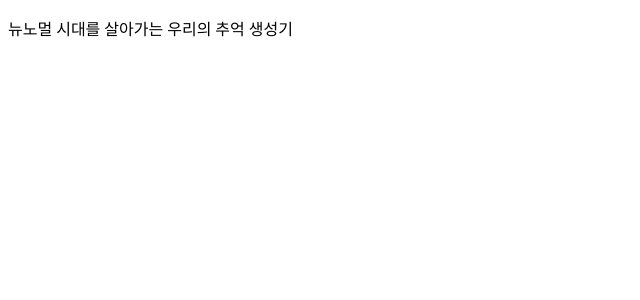
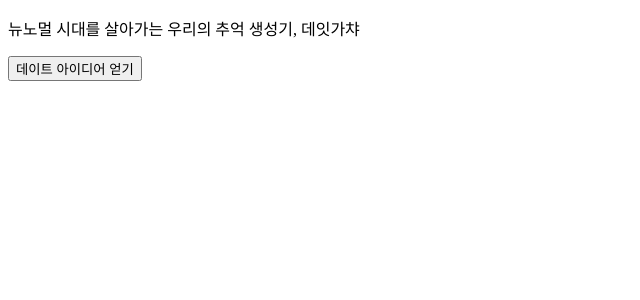
Before and after one commit to CodeSoom/dategacha, a React app: page / in a window 1280 px wide. Shown: the top 300 px of the page, without its empty margins (0-640 px from the left). Built offline with nearby package versions, Linux system fonts and the light colour scheme.

Commit message:
Show a random date idea when the button is clicked
- Add a button to press.
- Add a paragraph to show random idea.
- Add `handleClick` to generate a random date idea.

```diff
--- a/src/App.jsx
+++ b/src/App.jsx
@@ -1,9 +1,19 @@
 import React from 'react';
+
+import ideas from '../fixtures/ideas';
+
+function handleClick(event) {
+  event.preventDefault();
+
+  document.querySelector('[data-testid="idea"]').innerHTML = ideas[Math.floor(Math.random() * 30)].description;
+}
 
 export default function App() {
   return (
     <>
-      <p>뉴노멀 시대를 살아가는 우리의 추억 생성기</p>
+      <p>뉴노멀 시대를 살아가는 우리의 추억 생성기, 데잇가챠</p>
+      <button type="button" onClick={handleClick}>데이트 아이디어 얻기</button>
+      <p data-testid="idea" />
     </>
   );
 }
```
Also changed, not shown: 1 other file (tests, documents, lock files or other folders).
